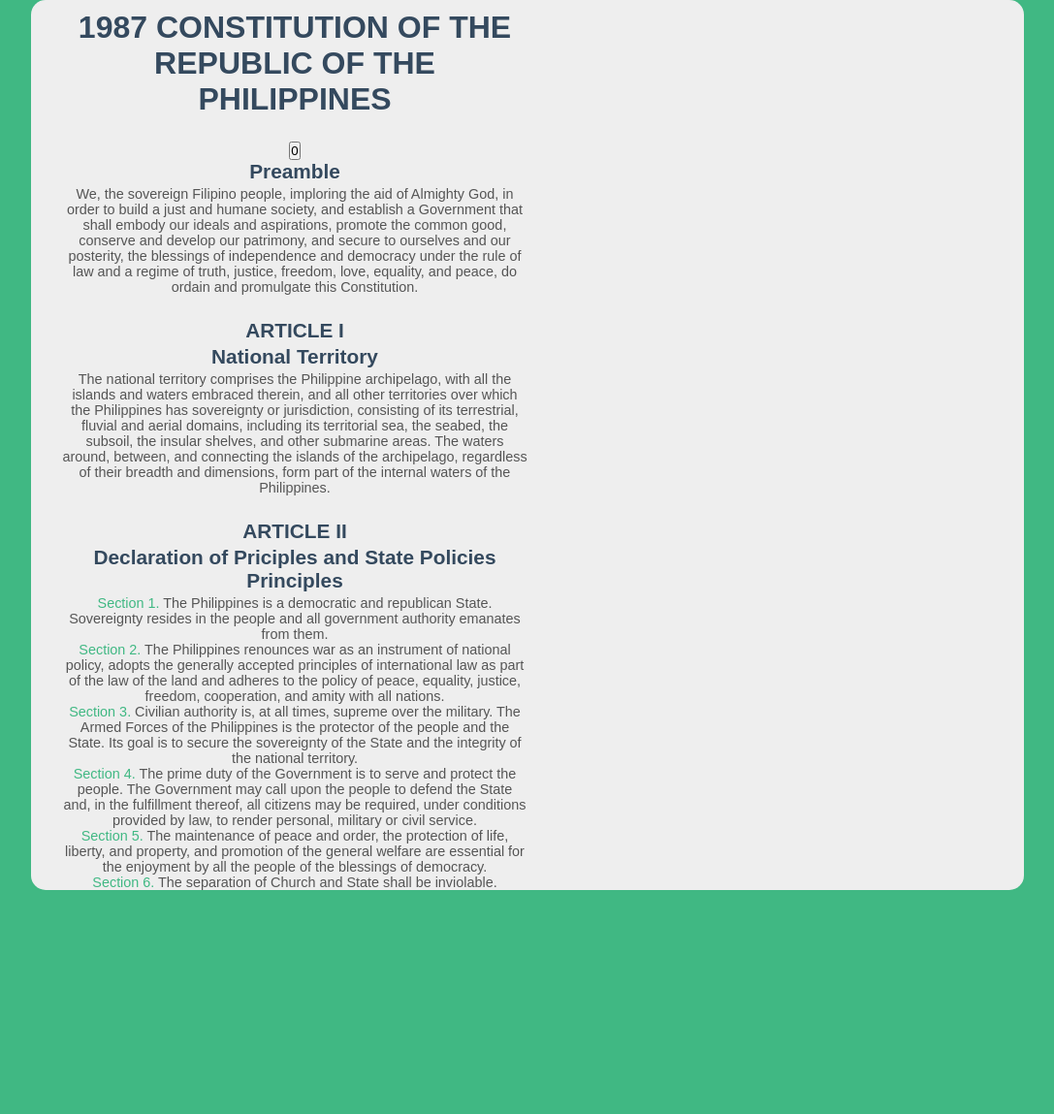
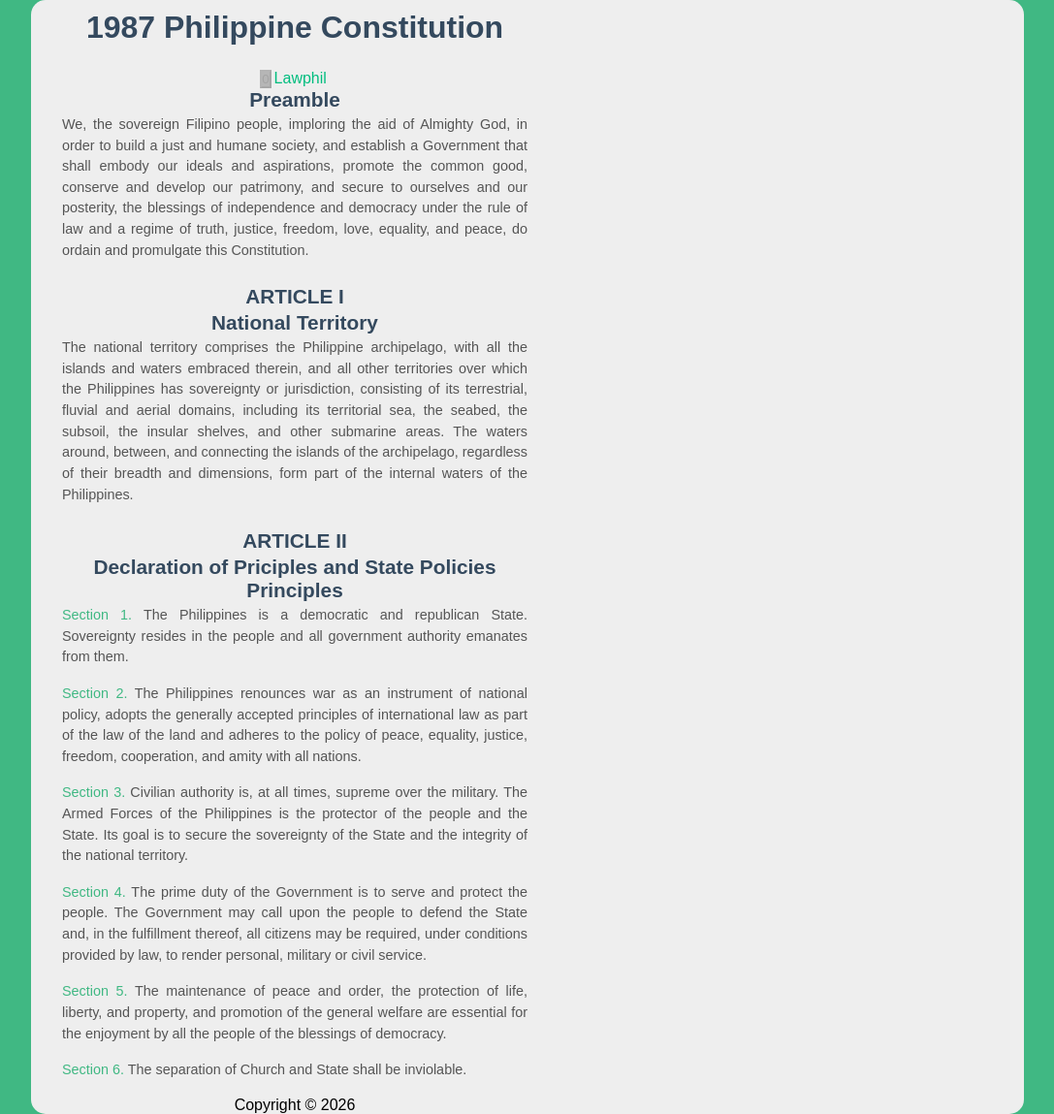
Before and after one commit to JustGotLakiSean/vue-1987-constitution, a Vue app: page / in a window 1280 px wide. Shown: the whole page at 97% size, without its empty margins (96-1183 px from the left). Before the commit the page ends 918 px from the top, so only its background shows below. Built offline with nearby package versions, Linux system fonts and the light colour scheme.

Commit message:
reactivity and added footer to App

```diff
--- a/src/App.vue
+++ b/src/App.vue
@@ -1,12 +1,14 @@
 <script setup>
 import Header from '@/components/Header.vue'
 import Main from '@/components/Main.vue'
+import Footer from '@/components/Footer.vue'
 </script>
 
 <template>
   <section >
     <Header />
     <Main />
+    <Footer />
   </section>
 </template>
 
--- a/src/components/Footer.vue
+++ b/src/components/Footer.vue
@@ -1,11 +1,11 @@
 <script setup>
 import {ref} from 'vue';
-
+const copyrightYear = ref('2026')
 </script>
 
 <template>
     <footer>
-        Copyright &copy; 2026
+        Copyright &copy; {{ copyrightYear }}
     </footer>
 </template>
 
--- a/src/components/Header.vue
+++ b/src/components/Header.vue
@@ -1,6 +1,7 @@
 <script setup>
 import {ref} from 'vue'
 const headerTitle = ref('1987 CONSTITUTION OF THE REPUBLIC OF THE PHILIPPINES')
+headerTitle.value = '1987 Philippine Constitution'
 </script>
 
 <template>
--- a/src/components/Main.vue
+++ b/src/components/Main.vue
@@ -4,14 +4,19 @@
 const nationalTerrHeader = ref('National Territory')
 const statePolHeader = ref('Declaration of Priciples and State Policies Principles')
 const count = ref(0);
+const href = ref('https://lawphil.net/')
+const isButtonDisabled = ref(true)
 </script>
 
 <template>
     <main>
         <section>
-            <button @click="count++">
+            <button v-bind:disabled="isButtonDisabled" @click="count++">
                 {{ count }}
             </button>
+            <!-- :href for shorthand for v-bind:attr-->
+             <!-- :href if the same name as the attr-->
+            <a v-bind:href="href">Lawphil</a>
             <h2>
                 {{ preambleHeader }}
             </h2>
@@ -84,5 +89,18 @@
 p {
     font-size: 0.9rem;
     color: #555;
+    text-align: justify;
+    line-height: 1.5;
+    margin-bottom: 16px;
+}
+
+button:hover {
+    transform: scale(1.05);
+}
+
+button:disabled {
+    background: grey;
+    cursor: not-allowed;
+    opacity: 0.5;
 }
 </style>
```
